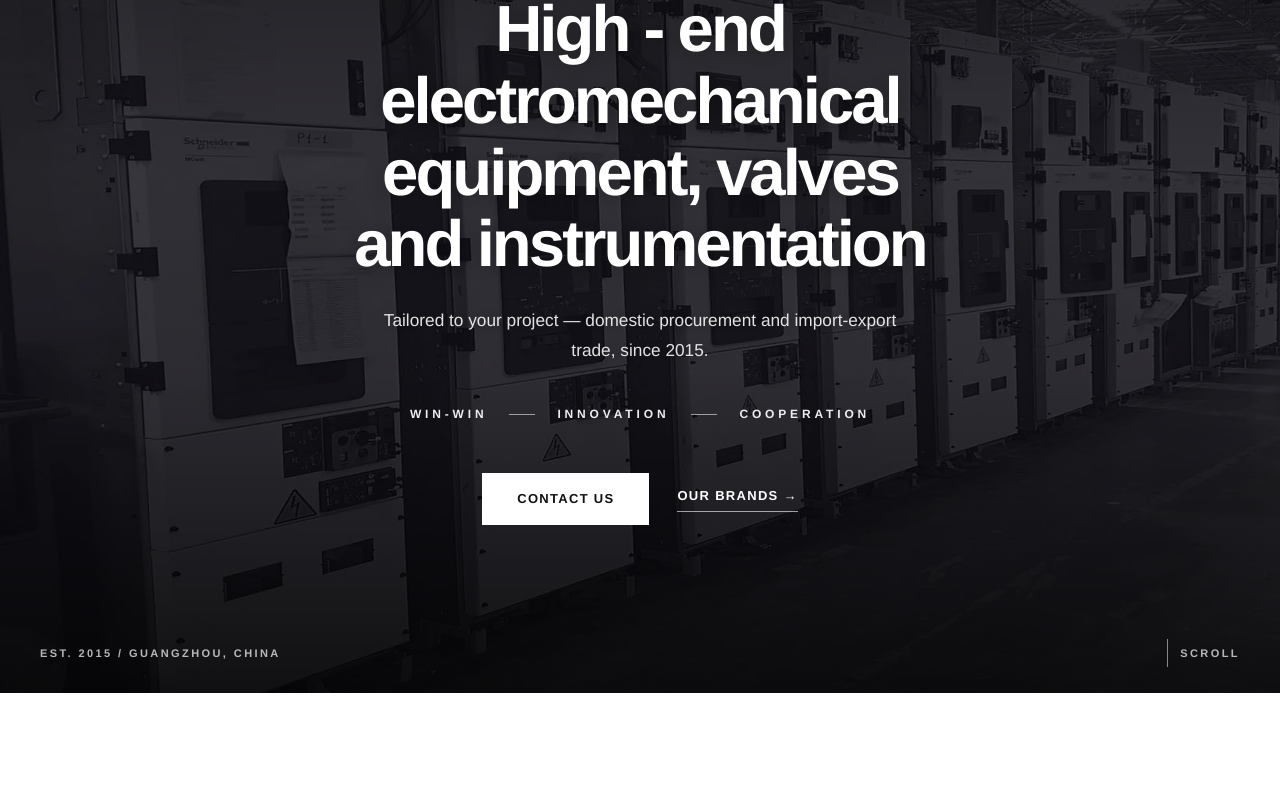
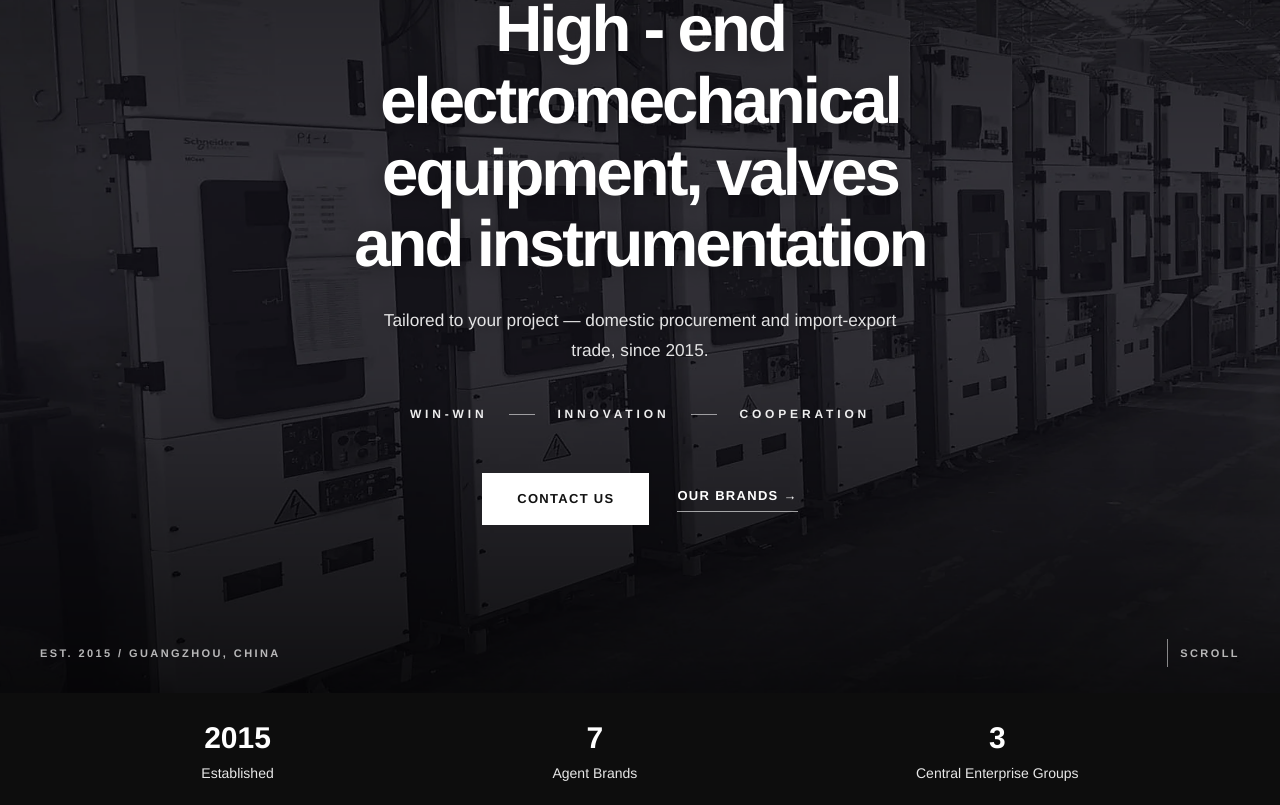
Before and after one commit to jimmyta0899/chuangyuan, an Astro site in the folder app/: page /en in a window 1280 px wide. Shown: the part 147-952 px from the top of the page. Built offline with nearby package versions, Linux system fonts and the light colour scheme; Astro itself is replaced by a stand-in of ours.

Commit message:
fix: trust bar was white-on-white as well (same white accent variable)
section.trust-bar used var(--color-accent) = #ffffff as its background while
its text was #fff, so the 2015 / 7 / 3 proof strip rendered as a blank band on
both homepages. Switched it to the night surface.

```diff
--- a/app/src/components/TrustBar.astro
+++ b/app/src/components/TrustBar.astro
@@ -32,8 +32,10 @@ const stats = [
 </section>
 
 <style>
+  /* --color-accent resolves to #ffffff, so this band was white-on-white and
+     rendered as an invisible strip of text. Use the night surface instead. */
   :global(.trust-bar) {
-    background: var(--color-accent);
+    background: var(--color-night);
     color: #fff;
     padding: var(--space-3) 0;
   }
```
Also changed, not shown: 2 other files.
